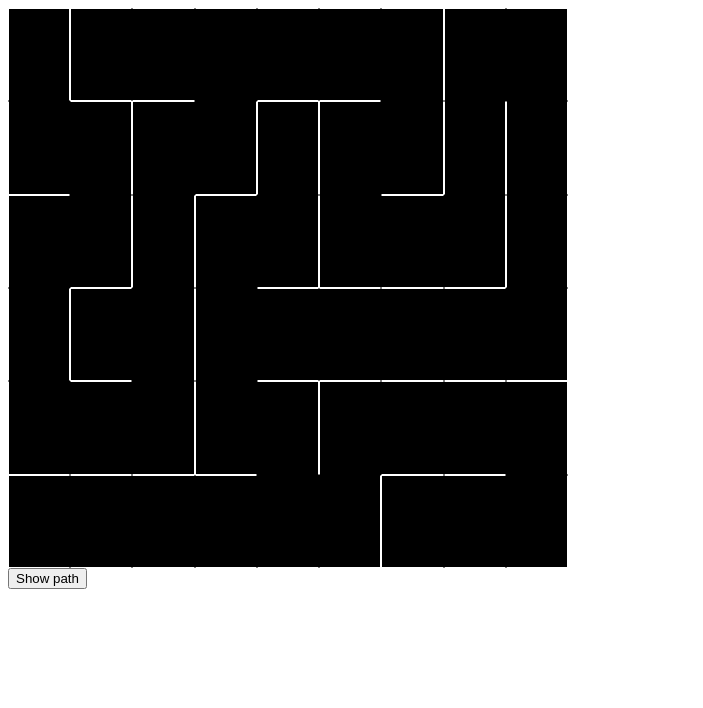
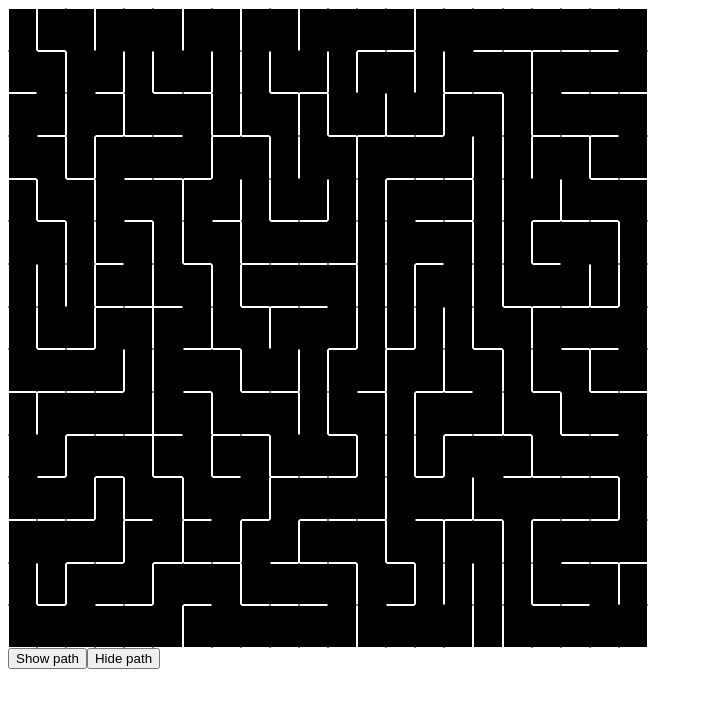
Before and after one commit to PetyoPlPetrov/Maze, a React app in the folder maze/: page / in a window 1280 px wide. Shown: the whole page, without its empty margins (0-703 px from the left). Built offline with nearby package versions, Linux system fonts and the light colour scheme.

Commit message:
refactor steps back

```diff
--- a/maze/src/MazeWrapper.js
+++ b/maze/src/MazeWrapper.js
@@ -1,22 +1,27 @@
-import React, {useEffect, useMemo, useState} from "react";
-import './styles/index.css'
-import './styles/maze.css'
+import React, { useEffect, useMemo, useState } from "react";
+import "./styles/index.css";
+import "./styles/maze.css";
 import {
   findShortestPath,
-  delayRestore,
   Point,
-  unmark,
-  prev,
 } from "./utils/graphUtils";
 
-const Cell = ({top, right, bottom, left,heighlight})=>{
-  return <div
-   className={`maze-cell  ${heighlight? 'heighlight':'eee'} ${top?'missingTop':''} ${right?'missingRight':''} ${bottom?'missingBottom':''} ${left?'missingLeft':''}`}
+const Cell = ({ top, right, bottom, left, heighlight }) => {
+  return (
+    <div
+      className={`maze-cell ${
+        top ? "missingTop" : ""
+      } ${right ? "missingRight" : ""} ${bottom ? "missingBottom" : ""} ${
+        left ? "missingLeft" : ""
+      }`}
 
-   ></div>
-}
+    >
+    <div className={`  ${heighlight ? "heighlight" : "eee"}`}></div>
+    </div>
+  );
+};
 
-function findUnvisitedNeighboors([row,col],grid, visited){
+function findUnvisitedNeighboors([row, col], grid, visited) {
   let neighbors = [];
   let top = row !== 0 ? grid[row - 1][col] : undefined;
   let right = col !== grid[0].length - 1 ? grid[row][col + 1] : undefined;
@@ -25,137 +30,149 @@ function findUnvisitedNeighboors([row,col],grid, visited){
   if (top !== undefined && !visited[top[0]][top[1]]) {
     neighbors.push(top);
   }
-    if (right !== undefined&& !visited[right[0]][right[1]]) {
+  if (right !== undefined && !visited[right[0]][right[1]]) {
     neighbors.push(right);
   }
-    if (bottom !== undefined&& !visited[bottom[0]][bottom[1]]) {
+  if (bottom !== undefined && !visited[bottom[0]][bottom[1]]) {
     neighbors.push(bottom);
   }
-    if (left !== undefined&& !visited[left[0]][left[1]]) {
-
+  if (left !== undefined && !visited[left[0]][left[1]]) {
     neighbors.push(left);
   }
-  return neighbors
-};
+  return neighbors;
+}
 
-
-function removeWalls(cell1, cell2,walls){
+function removeWalls(cell1, cell2, walls) {
   let x = cell1[0] - cell2[0];
   let y = cell1[1] - cell2[1];
 
   // console.log('X',x)
   // console.log('Y',y)
 
-  if(y===1){
-    walls[cell1[0]][cell1[1]]+=' left';
-    walls[cell2[0]][cell2[1]]+=' right';
-  }else if (y === -1) {
-    walls[cell1[0]][cell1[1]]+=' right';
-    walls[cell2[0]][cell2[1]]+=' left';
+  if (y === 1) {
+    walls[cell1[0]][cell1[1]] += " left";
+    walls[cell2[0]][cell2[1]] += " right";
+  } else if (y === -1) {
+    walls[cell1[0]][cell1[1]] += " right";
+    walls[cell2[0]][cell2[1]] += " left";
   }
 
-
   if (x === 1) {
-    walls[cell1[0]][cell1[1]]+=' top';
-    walls[cell2[0]][cell2[1]]+=' bottom';
+    walls[cell1[0]][cell1[1]] += " top";
+    walls[cell2[0]][cell2[1]] += " bottom";
   } else if (x === -1) {
-    walls[cell1[0]][cell1[1]]+=' bottom';
-    walls[cell2[0]][cell2[1]]+=' top';
+    walls[cell1[0]][cell1[1]] += " bottom";
+    walls[cell2[0]][cell2[1]] += " top";
   }
-
 }
-const mark = (el,highligted,set,prev)=>{
+const mark = (el, highligted, set, prev) => {
   if (el === null) {
     return;
   }
-  highligted[el[0]][el[1]]=true;
+  highligted[el[0]][el[1]] = true;
   set([...highligted]);
-  setTimeout(()=>mark(prev[`${el[0]},${el[1]}`],highligted,set,prev),100)
-}
-const x = 6;
-const y = 9;
+  setTimeout(() => mark(prev[`${el[0]},${el[1]}`], highligted, set, prev), 10);
+};
+const x = 15;
+const y = 22;
 
 const App = () => {
-  const [walls, setWalls] = useState( Array(x).fill('').map(()=>Array(y).fill('')))
-  const [highligted, setHighligted] = useState( Array(x).fill(false).map(()=>Array(y).fill(false)))
-  const maze = useMemo(()=>[...Array(x).keys()].map((row)=>{
-    return [...Array(y).keys()].map(col=> [row,col])
-  }),[])
+  const [walls, setWalls] = useState(
+    Array(x)
+      .fill("")
+      .map(() => Array(y).fill(""))
+  );
+  const [highligted, setHighligted] = useState(
+    Array(x)
+      .fill(false)
+      .map(() => Array(y).fill(false))
+  );
+  const maze = useMemo(
+    () =>
+      [...Array(x).keys()].map((row) => {
+        return [...Array(y).keys()].map((col) => [row, col]);
+      }),
+    []
+  );
 
-  useEffect(()=>{
+  useEffect(() => {
     let stack = [];
-    let visited = Array(x).fill().map(()=>Array(y).fill())
-    let missingWalls = Array(x).fill('').map(()=>Array(y).fill(''))
+    let visited = Array(x)
+      .fill()
+      .map(() => Array(y).fill());
+    let missingWalls = Array(x)
+      .fill("")
+      .map(() => Array(y).fill(""));
     let start = maze[0][0];
-    visited[0][0]=true
+    visited[0][0] = true;
     stack.push(start);
 
+    while (stack.length > 0) {
+      let current = stack.pop();
 
-    while(stack.length>0){
-      let current = stack.pop();
-      //console.log('current ', current)
-      let unvisitedNeihboors = findUnvisitedNeighboors(current,maze, visited);
-     // console.log(unvisitedNeihboors)
-      if(unvisitedNeihboors.length>0){
+      let unvisitedNeihboors = findUnvisitedNeighboors(current, maze, visited);
+
+      if (unvisitedNeihboors.length > 0) {
         stack.push(current);
-      }else{
-        continue
+      } else {
+        continue;
       }
-      let randomNeighboor =unvisitedNeihboors.length>1? unvisitedNeihboors[Math.floor(Math.random() * unvisitedNeihboors.length)]: unvisitedNeihboors[0];
-      //console.log('randomNeighboor', randomNeighboor);
+      let randomNeighboor =
+        unvisitedNeihboors[
+          Math.floor(Math.random() * unvisitedNeihboors.length)
+        ];
 
+      removeWalls(current, randomNeighboor, missingWalls);
 
-      //remove wall
-        removeWalls(current, randomNeighboor,missingWalls)
-        // console.log(missingWalls)
-        // console.log(visited)
-      //mark as visited
-      visited[randomNeighboor[0]][randomNeighboor[1]]=true;
+      visited[randomNeighboor[0]][randomNeighboor[1]] = true;
 
-      stack.push(randomNeighboor)
-      //debugger
-      //stack=[]
+      stack.push(randomNeighboor);
+    }
 
-    }
-     //console.log(visited)
-    // console.log(missingWalls)
-    setWalls(missingWalls)
+    setWalls(missingWalls);
+  }, [maze]);
 
-  },[maze])
-
-  const onShow = ()=>{
+  const onShow = () => {
     var source = new Point(0, 0);
     var dest = new Point(x - 1, y - 1);
 
-    findShortestPath(maze, source, dest,walls);
+  let prev = findShortestPath(maze, source, dest, walls);
 
     let curr = prev[`${dest.x},${dest.y}`];
-    highligted[x-1][y-1]=true
-    mark(curr,highligted,setHighligted,prev)
+    highligted[x - 1][y - 1] = true;
+    mark(curr, highligted, setHighligted, prev);
+  };
 
-  }
+  return (
+    <>
+      <div
+        className="maze-wrapper grid"
+        style={{
+          gridTemplateColumns: `repeat(${y}, 1fr)`,
+          gridTemplateRows: `repeat(${x},1fr)`,
+        }}
+      >
+        {maze.map((cells) => {
+          return cells.map((cell, i) => {
+            const missingBorders = walls[cell[0]][cell[1]];
 
-  return (<>
-    <div className='maze-wrapper grid' style={{gridTemplateColumns: `repeat(${y}, 1fr)`,gridTemplateRows: `repeat(${x},1fr)`}}>
-      {
-        maze.map(cells=>{
-          return cells.map((cell,i)=>{
-              const missingBorders = walls[cell[0]][cell[1]]
-
-              return <Cell
+            return (
+              <Cell
                 heighlight={highligted[cell[0]][cell[1]]}
                 key={cell.toString()}
-            top={missingBorders.includes('top')}
-            bottom={missingBorders.includes('bottom')}
-            left={missingBorders.includes('left')}
-            right={missingBorders.includes('right')}
+                top={missingBorders.includes("top")}
+                bottom={missingBorders.includes("bottom")}
+                left={missingBorders.includes("left")}
+                right={missingBorders.includes("right")}
               />
-          })
-        })
-      }
+            );
+          });
+        })}
       </div>
       <button onClick={onShow}>Show path</button>
-
+      <button onClick={()=> setHighligted(  Array(x)
+        .fill(false)
+        .map(() => Array(y).fill(false)))}>Hide path</button>
     </>
   );
 };
--- a/maze/src/styles/maze.css
+++ b/maze/src/styles/maze.css
@@ -3,13 +3,16 @@
     background-color: black;
 
     /* grid-template-columns: repeat(7, 1fr); */
-    width: 70vh;
-    height: 70vh;
+    width: 80vh;
+    height: 80vh;
 
 
 }
 .maze-cell{
     border: 1px solid white;
+    display: flex;
+    justify-content: center;
+    align-items: center;
 }
 .missingTop{
     border-top: 1px solid black ;
@@ -25,4 +28,10 @@
 }
 .heighlight{
     background-color: brown;
+    border-radius: 6em;
+    width: 50%;
+    height: 50%;
+    border: 1px solid white;
+
+
 }
--- a/maze/src/utils/graphUtils.js
+++ b/maze/src/utils/graphUtils.js
@@ -28,7 +28,7 @@ export function findShortestPath(maze, src, dest, walls) {
 
     var point = curr.point;
     if (point.x === dest.x && point.y === dest.y) {
-      return;
+      return prev
     }
     let currentCell = maze[point.x][point.y];
     let row = currentCell[0];
@@ -76,7 +76,7 @@ export function findShortestPath(maze, src, dest, walls) {
     }
   }
 
-  return;
+  return prev
 }
 
 export function Point(x, y) {
```
Lines whose indentation alone changed are shown as unchanged.
